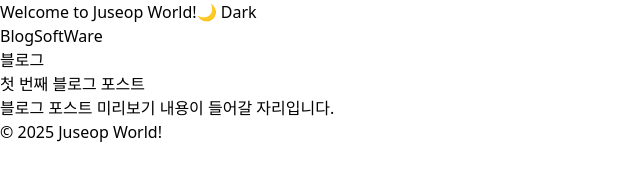
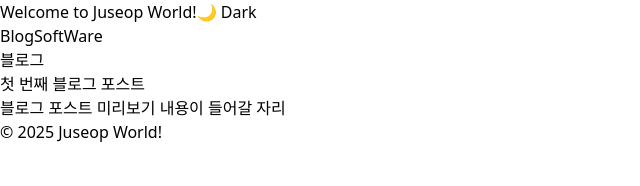
Before and after one commit to yujuseop/JuseopSite, a Next.js app in the folder my-app/: page /blog in a window 1280 px wide. Shown: the top 186 px of the page, without its empty margins (0-640 px from the left). Built offline with nearby package versions, Linux system fonts and the light colour scheme.

Commit message:
fix:내용수정

```diff
--- a/my-app/src/app/blog/page.tsx
+++ b/my-app/src/app/blog/page.tsx
@@ -13,7 +13,7 @@ export default function BlogPage() {
             </Link>
           </h2>
           <p className="text-gray-600">
-            블로그 포스트 미리보기 내용이 들어갈 자리입니다.
+            블로그 포스트 미리보기 내용이 들어갈 자리
           </p>
         </article>
       </div>
```
